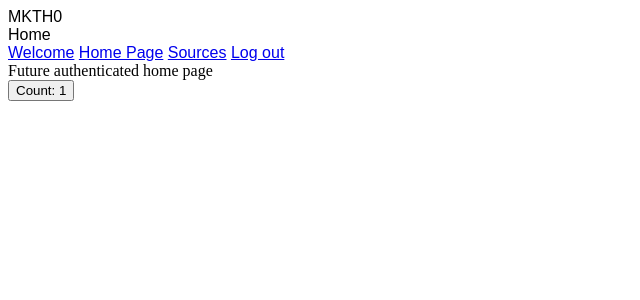
After one commit to melja/mkth, a Flask app: page /home/ in a window 1280 px wide. The commit adds this page. Shown: the top 300 px of the page, without its empty margins (0-640 px from the left). Run offline with Flask 3, Linux system fonts and the light colour scheme; the visitor is signed in with stand-in values (Sample User, id 1); some libraries are stand-ins or nearby versions.

Commit message:
Guard secure pages with login and redirect to requested page

```diff
--- a/app.py
+++ b/app.py
@@ -1,5 +1,5 @@
 import os
-from flask import Flask, render_template, request, redirect, url_for, session
+from flask import Flask, render_template, request, redirect, url_for, session, flash
 from flask_login import login_user, LoginManager, UserMixin
 
 count = 0
@@ -25,10 +25,13 @@ def create_app(test_config=None):
     except OSError:
         pass
 
-    # a simple page that says hello
-    @app.route('/hello')
-    def hello():
-        return 'Hello, World!'
+    #login_manager = LoginManager()
+    #login_manager.init_app(app)
+
+    def validate_login(username, password):
+        if username == "admin":
+            return True
+        return False
 
     sourcelist = [
             ("Serious Research Text", "Dr Oswald Busyson, MD"),
@@ -36,38 +39,59 @@ def create_app(test_config=None):
             ("Prominent Science Today", "Editors")
         ]
 
-    def increment_count(session):
+    @app.route("/increment", methods=["POST"])
+    def increment():
         if "count" in session:
             count = session["count"] + 1
         else:
-            count = session["count"] = 0
+            count = 0
         session["count"] = count
-        return count
+        return f'Count: {count}'
 
     @app.route("/")
     def index():
+        return render_template("index.html")
+
+    @app.route("/login/", methods=["GET", "POST"])
+    def login():
+        tourl = request.args.get('next')
+        if not tourl:
+            tourl = url_for("home")
+        print(f"tourl { tourl }")
+        if request.method == "GET":
+            return render_template("login.html", error=False, tourl=tourl)
+        if request.method == "POST":
+            username = request.form["username"]
+            password = request.form["password"]
+            tourl = request.form["tourl"]
+            if validate_login(username, password):
+                flash('You were successfully logged in')
+                session["username"] = username
+                return redirect(tourl)
+            session["username"] = None
+            app.logger.warning(f"Failed login for username \"{ username }\"")
+            flash('Invalid username or password')
+            return render_template("login.html", error=True)
+
+    @app.route("/logout/", methods=["GET"])
+    def logout():
+        session["username"] = None
+        return redirect(url_for("login"))
+
+    @app.route("/home/", methods=["GET"])
+    def home():
+        if not session["username"]:
+            return redirect(url_for("login", next="home"))
         if "count" in session:
             count = session["count"]
         else:
             count = 0
-        return render_template("index.html", count=count)
-
-    @app.route("/increment", methods=["POST"])
-    def increment():
-        count = increment_count(session)
-        return f'<button id="counter" hx-post="/increment" hx-swap="outerHTML">Count: {count}</button>'
-
-    @app.route("/login/", methods=["GET", "POST"])
-    def login():
-        if request.method == "GET":
-            return render_template("login.html", error=False)
-        if request.method == "POST":
-            if request.form["username"] != "admin":
-                return render_template("login.html", error=True)
-            return redirect(url_for("index"))
+        return render_template("home.html", count=count)
 
     @app.route("/sources/", methods=["GET", "POST"])
     def sources():
+        if not session["username"]:
+            return redirect(url_for("login", next=url_for("sources")))
         if request.method=="GET":
             return render_template("sources.html", sources=sourcelist)
         sourcelist.append((request.form["title"],request.form["authors"]))
--- a/templates/base.html
+++ b/templates/base.html
@@ -14,11 +14,21 @@
         <div class="header-test">MKTH0
         {% block header %}
         {% endblock %}
-        <a href="/">home</a>
+        <a href="/">Welcome</a>
+        <a href="/home">Home Page</a>
+        <a href="/sources">Sources</a>
+        {% if session["username"] %}
+        <a href="/logout">Log out</a>
+        {% else %}
         <a href="/login">Log in</a>
-        <a href="/sources">Sources</a>
+        {% endif %}
         </div>
     </header>
+    <div>
+        {% for msg in get_flashed_messages() %}
+        <div>{{ msg }}</div>
+        {% endfor %}
+    </div>
     <div>
         {% block content %}
         {% endblock %}
--- /dev/null
+++ b/templates/home.html
@@ -0,0 +1,10 @@
+{% extends "base.html" %}
+
+{% block header %}
+<div>Home</div>
+{% endblock %}
+
+{% block content %}
+<div>Future authenticated home page</div>
+<button id="counter" hx-post="/increment">Count: {{ count }}</button>
+{% endblock %}
--- a/templates/index.html
+++ b/templates/index.html
@@ -1,10 +1,9 @@
 {% extends "base.html" %}
 
 {% block header %}
-<div>Home Page</div>
+<div>Welcome</div>
 {% endblock %}
 
 {% block content %}
-<div>Index</div>
-<button id="counter" hx-post="/increment" hx-swap="outerHTML">Count: {{ count }}</button>
+<div>Unathenticated Welcome</div>
 {% endblock %}
--- a/templates/login.html
+++ b/templates/login.html
@@ -5,6 +5,10 @@
 {% endblock %}
 
 {% block content %}
+{% if session["username"] %}
+    <div>You are already logged in, {{ username }}</div>
+    <a href="/logout">Log Out</a>
+{% else %}
 <form method="POST" action=".">
     <div>
         <label for="username">Username</label>
@@ -13,7 +17,9 @@
     <div>
         <label for="password">Password</label>
         <input type="password" id="password" name="password" placeholder="Enter your password"></input>
+        <input type="hidden" id="tourl" name="tourl" value="{{ tourl }}">
     </div>
     <button type="submit">Log in</button>
 </form>
+{% endif %}
 {% endblock %}
--- a/templates/sources.html
+++ b/templates/sources.html
@@ -18,7 +18,7 @@
         <input id="source-title" name="title" placeholder="Enter the title of the source"></input>
         <label for="source-author">Author</label>
         <input id="source-authors" name="authors" placeholder="Enter the authors of the source"></input>
-        <button type="submit">Log in</button>
+        <button type="submit">Submit</button>
     </form>
 </div>
 {% endblock %}
```
Also changed, not shown: 1 other file.
